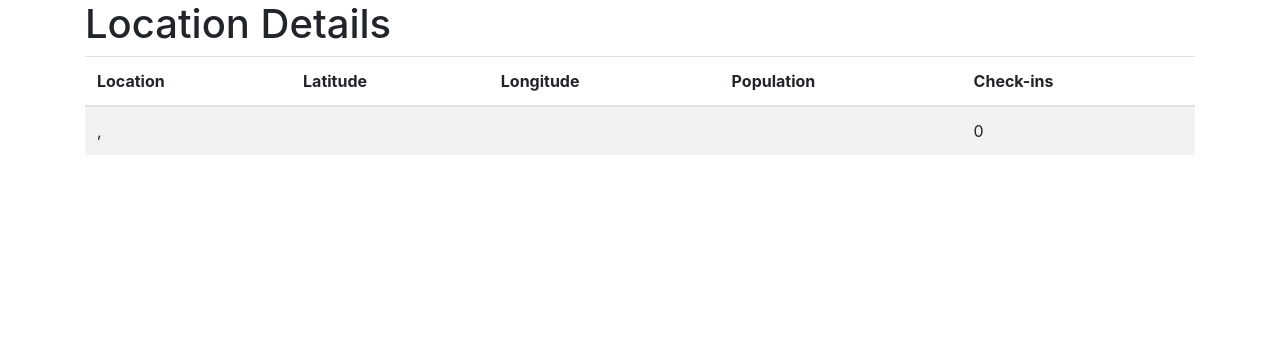
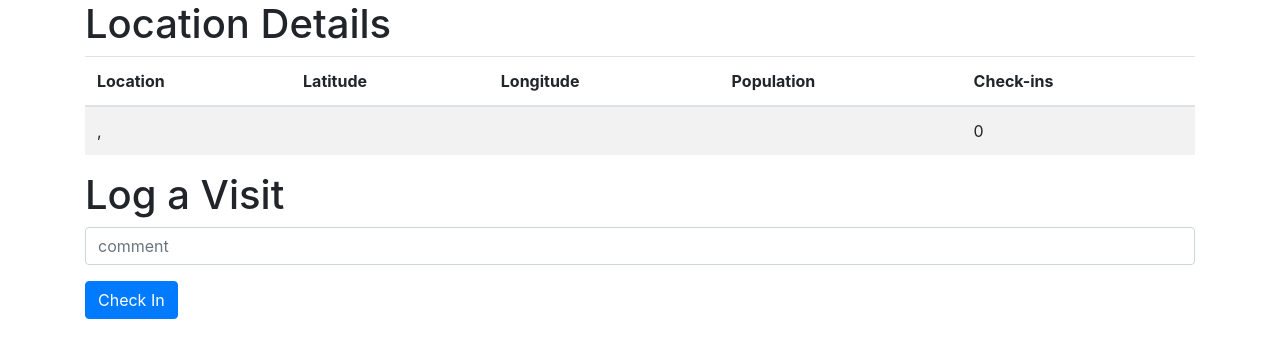
Before and after one commit to scottsalvaggio/project1, a Flask app: template templates/location.html in a window 1280 px wide. Shown: the top 358 px of the page. Run offline with Flask 2, Linux system fonts and the light colour scheme; the template is opened without the code that fills it, so the values that code supplies are empty; the visitor is signed in with stand-in values (Sample User, id 1); some libraries are stand-ins or nearby versions.

Commit message:
Added check-in form to location.html. Removed line breaks from index.html and locations.html.

```diff
--- a/application.py
+++ b/application.py
@@ -109,16 +109,30 @@ def locations():
     db.commit()
     return render_template("locations.html", locations=locations)
 
-@app.route("/locations/<int:location_id>")
+@app.route("/locations/<int:location_id>", methods=["GET", "POST"])
 def location(location_id):
     """List details about a location."""
+
+    # If user checked into this location, add this data to check_ins table
+    if request.method == "POST":
+        # Get form information.
+        comment = request.form.get("comment")
+
+        # Check if user_id exists.
+        if not session.get("user_id") and not db.execute("SELECT * FROM users WHERE id = :id", {"id": session["user_id"]}).rowcount == 0:
+            return render_template("error.html", message=str(session.get("user_id")) + " is an invalid user. You must be logged in to check into a location.")
+
+        # Add user credentials to users table.
+        db.execute("INSERT INTO check_ins (user_id, location_id, comment) VALUES (:user_id, :location_id, :comment)",
+                   {"user_id": session.get("user_id"), "location_id": location_id, "comment": comment})
+        db.commit()
 
     # Make sure location exists.
     location = db.execute("SELECT * FROM locations WHERE id = :id", {"id": location_id}).fetchone()
     if location is None:
         return render_template("error.html", message="No such location.")
 
-    # Get all passengers on that flight, send them to our flight.html template.
+    # Show location details and check-in results.
     check_ins = db.execute("SELECT users.username, check_ins.comment FROM check_ins \
                             JOIN locations ON check_ins.location_id = locations.id \
                             JOIN users ON check_ins.user_id = users.id WHERE locations.id = :location_id",
--- a/templates/location.html
+++ b/templates/location.html
@@ -45,4 +45,15 @@
     </table>
     {% endif %}
 
+    {% if session.user_id %}
+    <h1>Log a Visit</h1>
+    <form action="{{ url_for('location', location_id=location.id) }}" method="post">
+        <div class="form-group">
+            <input class="form-control" name="comment" placeholder="comment">
+        </div>
+        <div class="form-group">
+            <button class="btn btn-primary">Check In</button>
+        </div>
+    </form>
+    {% endif %}
 {% endblock %}
--- a/templates/locations.html
+++ b/templates/locations.html
@@ -14,5 +14,4 @@
         </li>
         {% endfor %}
     </ul>
-
 {% endblock %}
```
Also changed, not shown: templates/index.html (+0 -8 lines), 3 other files.
